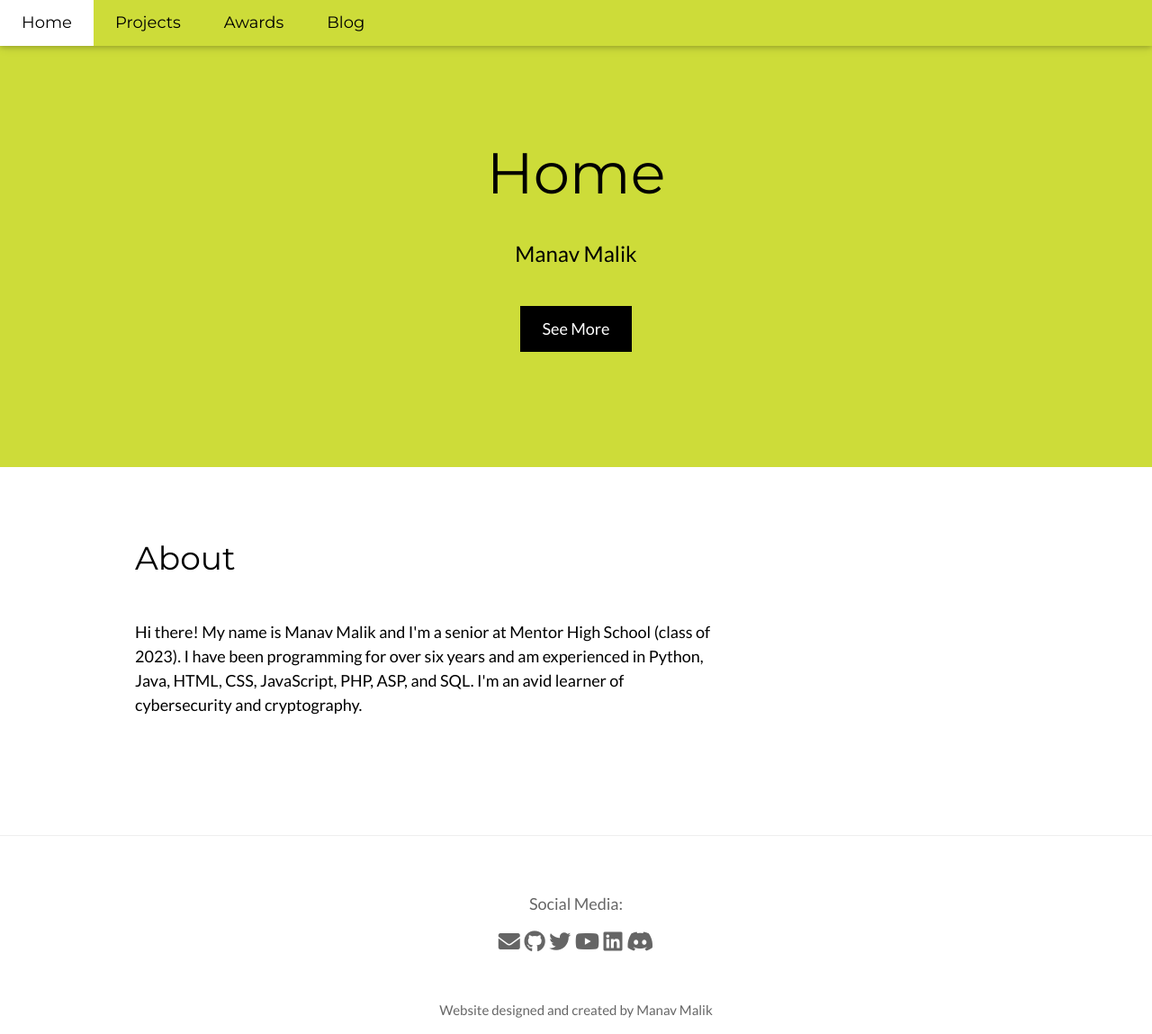
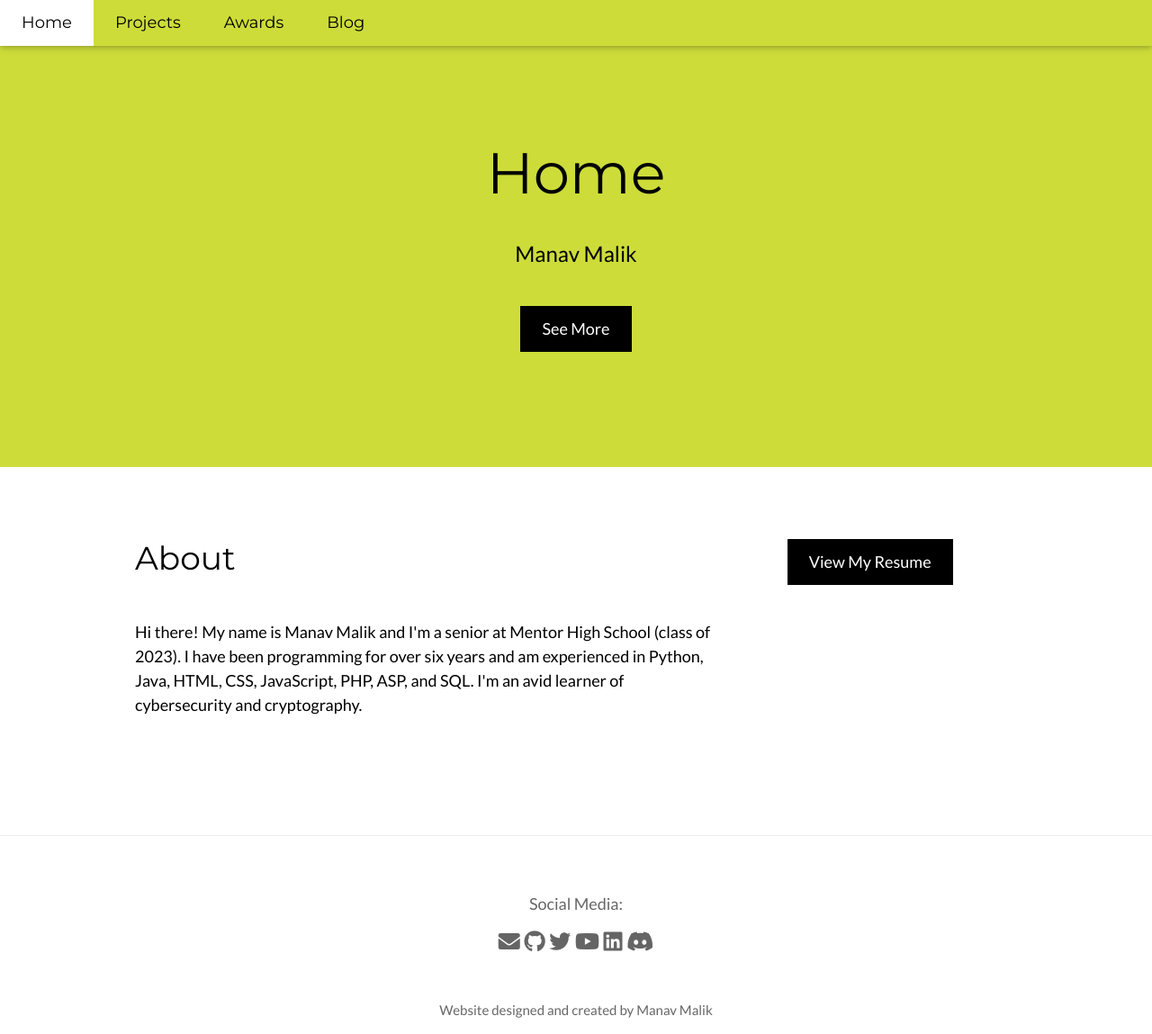
Before and after one commit to 0xmmalik/0xmmalik.github.io, a Jekyll site: the page index.html, which Jekyll copies as it is, in a window 1280 px wide and 1149 px high. Shown: the whole window at 90% size. Built offline with Jekyll 4.4.1, drawn with Linux system fonts in a browser that asks for light colours.

Commit message:
added button for viewing resume

```diff
--- a/index.html
+++ b/index.html
@@ -33,7 +33,7 @@
         </div>
 
         <div class="w3-third w3-center">
-            <!--<img src="img/me.png" style="width:90%;">-->
+            <a class="w3-button w3-black w3-padding-large w3-large w3-margin-top" href="Manav_Malik_Resume.pdf" target="_blank">View My Resume</a>
         </div>
     </div>
 </div>
```
